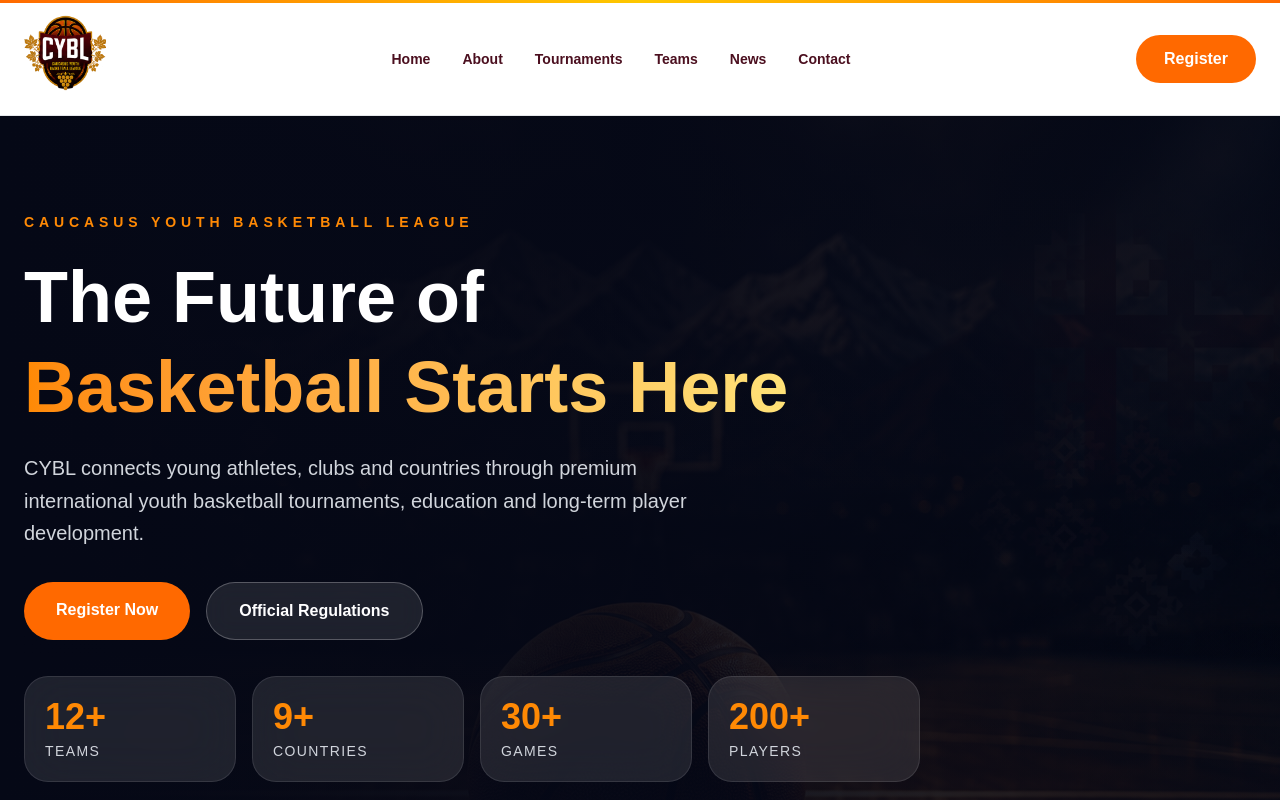
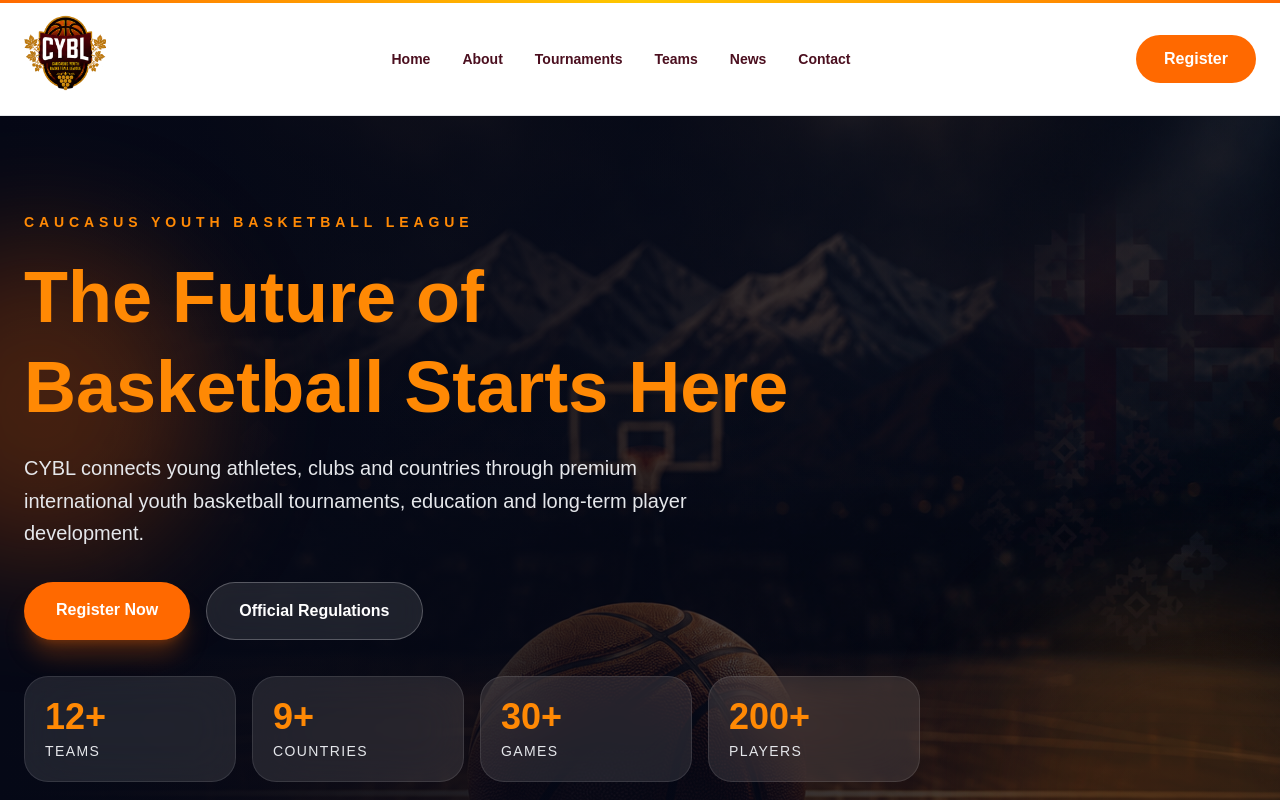
Before and after one commit to cyblofficial/cybl-website, a Next.js app: page / in a window 1280 px wide. Shown: the top 800 px of the page. Built offline with nearby package versions, Linux system fonts and the light colour scheme.

Commit message:
Refine hero news and footer

```diff
--- a/app/components/home/Hero.tsx
+++ b/app/components/home/Hero.tsx
@@ -12,9 +12,12 @@ export default function Hero() {
 
   return (
     <section className="relative min-h-screen overflow-hidden bg-[#050816] text-white">
-      <div className="absolute inset-0 bg-[url('/hero-basketball.png')] bg-cover bg-center opacity-50" />
-      <div className="absolute inset-0 bg-gradient-to-r from-[#050816] via-[#050816]/85 to-[#050816]/25" />
-      <div className="absolute inset-0 bg-gradient-to-t from-[#050816] via-transparent to-[#050816]/70" />
+      <div className="absolute inset-0 bg-[url('/hero-basketball.png')] bg-cover bg-center opacity-75" />
+      <div className="absolute inset-0 bg-gradient-to-r from-[#050816] via-[#050816]/65 to-[#050816]/10" />
+      <div className="absolute inset-0 bg-gradient-to-t from-[#050816] via-transparent to-[#050816]/50" />
+
+      <div className="absolute left-[-120px] top-32 h-80 w-80 rounded-full bg-orange-500/25 blur-3xl" />
+      <div className="absolute right-[-100px] bottom-20 h-96 w-96 rounded-full bg-orange-400/15 blur-3xl" />
 
       <div className="relative z-10 mx-auto flex min-h-screen max-w-7xl items-center px-6 py-24">
         <div className="max-w-4xl">
@@ -22,14 +25,12 @@ export default function Hero() {
             Caucasus Youth Basketball League
           </p>
 
-          <h1 className="mb-5 text-4xl font-black leading-tight md:text-6xl lg:text-7xl">
+          <h1 className="mb-5 text-4xl font-black leading-tight text-orange-400 md:text-6xl lg:text-7xl">
             The Future of
-            <span className="block bg-gradient-to-r from-orange-400 to-yellow-200 bg-clip-text text-transparent">
-              Basketball Starts Here
-            </span>
+            <span className="block">Basketball Starts Here</span>
           </h1>
 
-          <p className="mb-8 max-w-2xl text-lg leading-relaxed text-gray-300 md:text-xl">
+          <p className="mb-8 max-w-2xl text-lg leading-relaxed text-gray-200 md:text-xl">
             CYBL connects young athletes, clubs and countries through premium
             international youth basketball tournaments, education and long-term
             player development.
@@ -38,7 +39,7 @@ export default function Hero() {
           <div className="mb-9 flex flex-wrap gap-4">
             <a
               href="#registration"
-              className="rounded-full bg-orange-500 px-8 py-4 font-bold text-white transition hover:bg-orange-600"
+              className="rounded-full bg-orange-500 px-8 py-4 font-bold text-white shadow-xl shadow-orange-500/25 transition hover:-translate-y-1 hover:bg-orange-600"
             >
               Register Now
             </a>
@@ -46,7 +47,7 @@ export default function Hero() {
             <a
               href="/documents/CYBL_Summer_League_2026_Official_Regulations.pdf"
               target="_blank"
-              className="rounded-full border border-white/25 bg-white/10 px-8 py-4 font-bold text-white backdrop-blur-md transition hover:bg-white hover:text-[#050816]"
+              className="rounded-full border border-white/25 bg-white/10 px-8 py-4 font-bold text-white backdrop-blur-md transition hover:-translate-y-1 hover:bg-white hover:text-[#050816]"
             >
               Official Regulations
             </a>
@@ -61,12 +62,12 @@ export default function Hero() {
             ].map(([number, label]) => (
               <div
                 key={label}
-                className="rounded-3xl border border-white/10 bg-white/10 p-5 backdrop-blur-xl"
+                className="rounded-3xl border border-white/10 bg-white/10 p-5 backdrop-blur-xl transition hover:-translate-y-1 hover:bg-white/15"
               >
                 <h3 className="text-3xl font-black text-orange-400 md:text-4xl">
                   {number}
                 </h3>
-                <p className="mt-1 text-xs uppercase tracking-widest text-gray-300 md:text-sm">
+                <p className="mt-1 text-xs uppercase tracking-widest text-gray-200 md:text-sm">
                   {label}
                 </p>
               </div>
@@ -93,7 +94,7 @@ export default function Hero() {
                 </span>
               ))}
 
-              <span className="flex items-center gap-2 rounded-full border border-white/5 bg-white/5 px-4 py-2 text-xs font-medium text-gray-500 opacity-50">
+              <span className="flex items-center gap-2 rounded-full border border-white/5 bg-white/5 px-4 py-2 text-xs font-medium text-gray-400 opacity-50">
                 <img
                   src="https://flagcdn.com/w40/ru.png"
                   alt="Russia"
```
